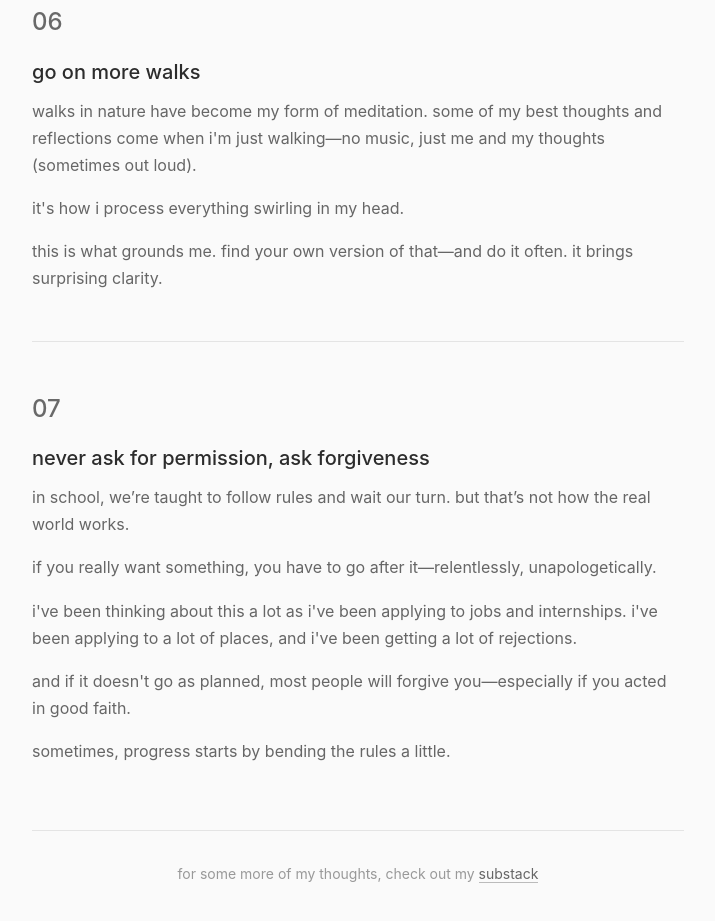
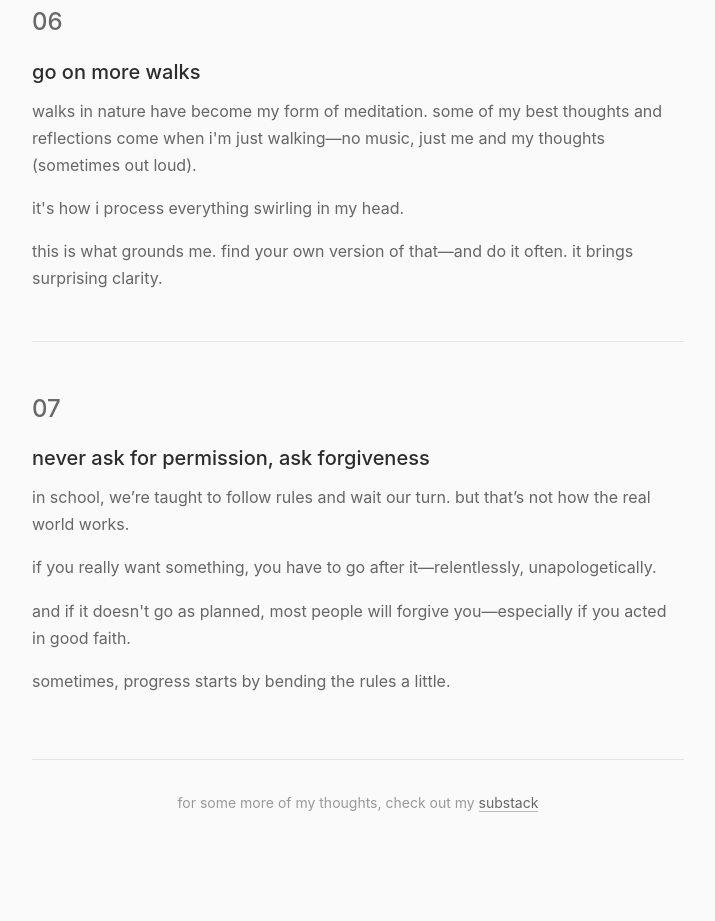
Before and after one commit to VarunSendilraj/varunsendilraj.github.io, a plain HTML site: page thoughts.html in a window 1280 px wide. Shown: the part 2029-2950 px from the top of the page, without its empty margins (282-997 px from the left). After the commit the page ends 2884 px from the top, so only its background shows below. Drawn offline with Linux system fonts and the light colour scheme.

Commit message:
yo wrong change

```diff
--- a/thoughts.html
+++ b/thoughts.html
@@ -207,7 +207,6 @@
                 <div class="thought-description">
                     <p>in school, we’re taught to follow rules and wait our turn. but that’s not how the real world works.</p>
                     <p>if you really want something, you have to go after it—relentlessly, unapologetically.</p>
-                    <p>i've been thinking about this a lot as i've been applying to jobs and internships. i've been applying to a lot of places, and i've been getting a lot of rejections.</p>
                     <p>and if it doesn't go as planned, most people will forgive you—especially if you acted in good faith.</p>
                     <p>sometimes, progress starts by bending the rules a little.</p>
                 </div>
```
